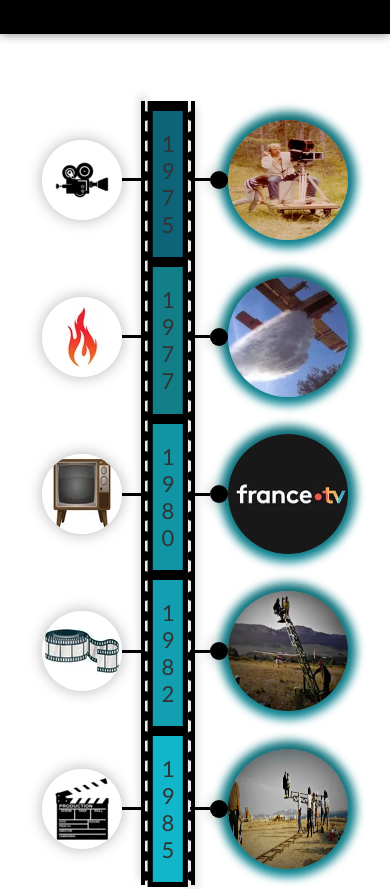
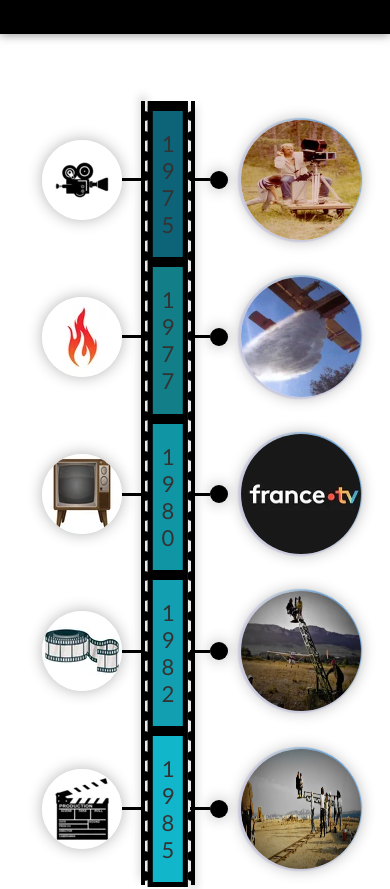
Before and after one commit to Annesophie55/cgfilm_site, a Nuxt app: page /filmMaker in a window 390 px wide. Shown: the part 2000-2889 px from the top of the page. Built offline with nearby package versions, Linux system fonts and the light colour scheme.

Commit message:
feat laser effect on timeline img

```diff
--- a/assets/scss/components/time-line.scss
+++ b/assets/scss/components/time-line.scss
@@ -480,46 +480,3 @@
     transform: translateY(0);
 }
 }
-
-
-@media screen and (max-width: 480px) {
-
-/* Halo néon flou */
-.timeline-img__container::before {
-  content: "";
-  position: absolute;
-  top: -8px;       // Ajustez l'espacement autour de l'image
-  left: -8px;
-  right: -8px;
-  bottom: -8px;
-  border-radius: 50%;
-  background: conic-gradient(from 0deg, #0F95A4, #117E88, #0F95A4);
-  filter: blur(5px);
-  z-index: -1;
-  animation: neonRotate 4s linear infinite;
-}
-
-/* Bordure nette (halo) */
-.timeline-img__container::after {
-  content: "";
-  position: absolute;
-  top: -2px;
-  left: -2px;
-  right: -2px;
-  bottom: -2px;
-  border-radius: 50%;
-  border: 2px solid rgba(15, 149, 164, 0.8);
-  z-index: -1;
-  animation: neonRotate 4s linear infinite;
-}
-
-/* Animation de rotation */
-@keyframes neonRotate {
-  from {
-    transform: rotate(0deg);
-  }
-  to {
-    transform: rotate(360deg);
-  }
-}
-}
--- a/components/TimeLine.vue
+++ b/components/TimeLine.vue
@@ -88,18 +88,23 @@
       <div class="timeline-group-img">
         <div class="timeline-img__container" @click="openCard(0)">
           <NuxtImg src="/images/jp_coindet.webp" alt="Photo de Jimmy-Paul Coti en 1975" width="110" height="110"/>
+          <div class="laser-effect"></div>
         </div>
         <div class="timeline-img__container" @click="openCard(1)">
           <NuxtImg src="/images/canadair.webp" alt="Photo d'un canadair sur le tournage de 'L’étincelle'" width="110" height="110"/>
+          <div class="laser-effect"></div>
         </div>
         <div class="timeline-img__container" @click="openCard(2)">
           <NuxtImg src="/images/france_tele.webp" alt="Icone France TV" width="110" height="110"/>
+          <div class="laser-effect"></div>
         </div>
         <div class="timeline-img__container" @click="openCard(3)">
           <NuxtImg src="/images/grue.webp" alt="Photo de Jimmy-Paul Coti filmant avec une grue" width="110" height="110"/>
+          <div class="laser-effect"></div>
         </div>
         <div class="timeline-img__container" @click="openCard(4)">
           <NuxtImg src="/images/tournage_le_juste.webp" alt="Photo du tournage de 'Le Juste'" width="110" height="110"/>
+          <div class="laser-effect"></div>
         </div>
       </div>
 
@@ -218,24 +223,49 @@ function closeCard() {
 }
 
 @media screen and (max-width: 490px) {
-  .timeline-img__container::after {
-    content: "";
+  .timeline-img__container {
+    position: relative;
+    display: inline-block;
+  }
+
+  .timeline-img__container img {
+    display: block;
+    position: relative;
+    z-index: 1;
+    margin-left: 25px;
+    box-shadow: none;
+
+  }
+
+  /* Effet laser */
+  .laser-effect {
     position: absolute;
-    left: 50%;
-    bottom: 0;
-    transform: translateX(-50%);
-    width: 60%;
-    height: 3px;
-    background: linear-gradient(90deg, #0F95A4, #117E88);
-    border-radius: 3px;
-    opacity: 0;
-    transition: opacity 0.3s ease;
+    top: -2px;
+    left: 0;
+    width: 103%;
+    height: 103%;
+    margin-left: 10px;
+    border-radius: 50%;
+    background: linear-gradient(17deg, rgba(129,129,242,0.18735416529893212) 43%, rgba(80,151,221,0.30500122412246145) 67%, rgba(5,125,236,0.6467379188003326) 91%);
+    animation: laser-animation 1s infinite;
+    z-index: 0; /* Met l'effet laser derrière l'image */
+
   }
-  .timeline-img__container:active::after,
-  .timeline-img__container:hover::after {
-    opacity: 1;
+
+  /* Animation laser */
+  @keyframes laser-animation {
+    0%, 50% {
+      transform: rotate(0deg);
+    }
+    50% {
+      transform: rotate(180deg);
+    }
+    100% {
+      transform: rotate(360deg);
+    }
   }
 }
+
 
 /* Styles pour la pop-up */
 .popup-overlay {
@@ -276,5 +306,4 @@ function closeCard() {
   cursor: pointer;
 }
 
-/* (Les styles existants du composant timeline restent inchangés) */
 </style>
```
